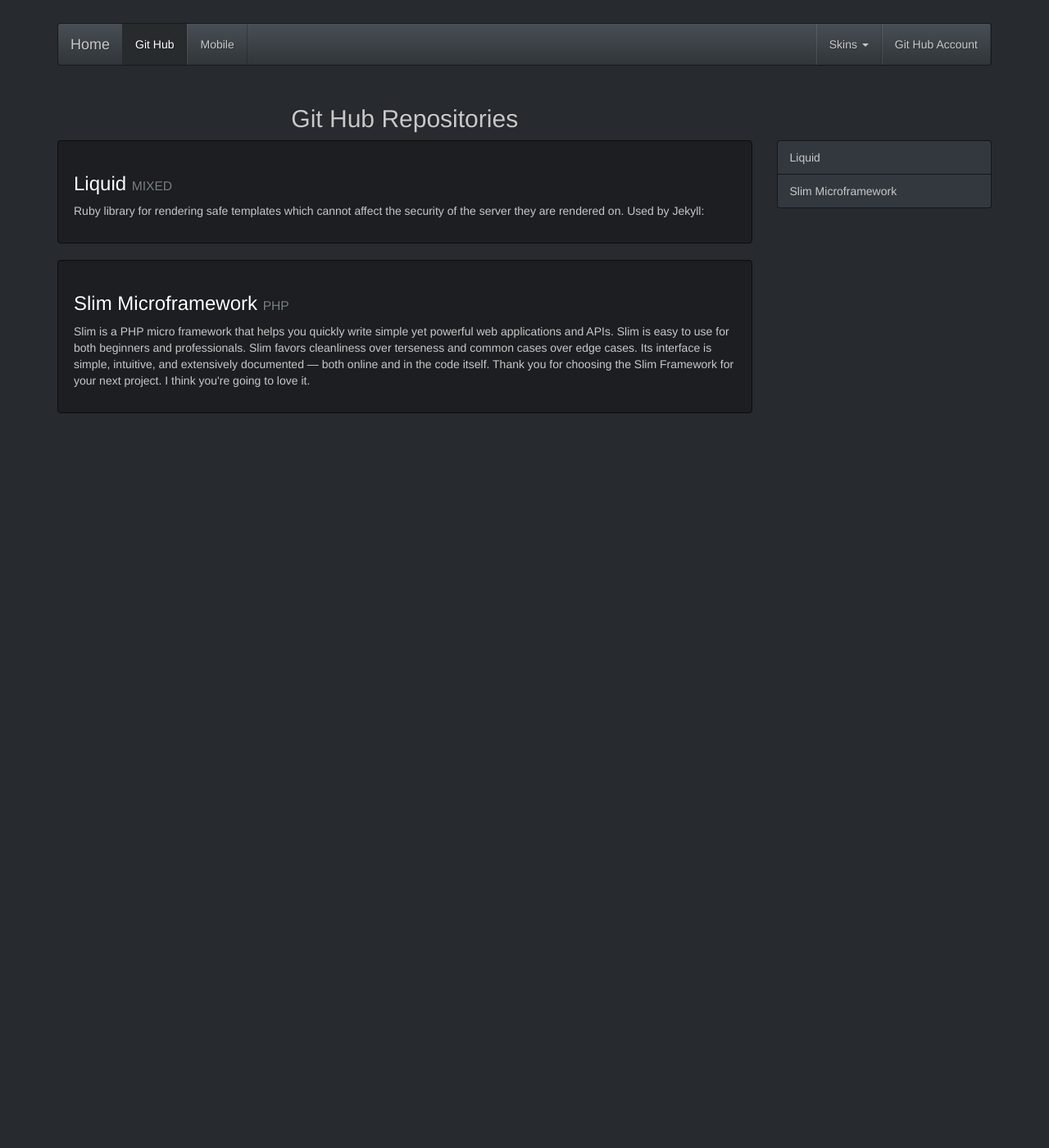
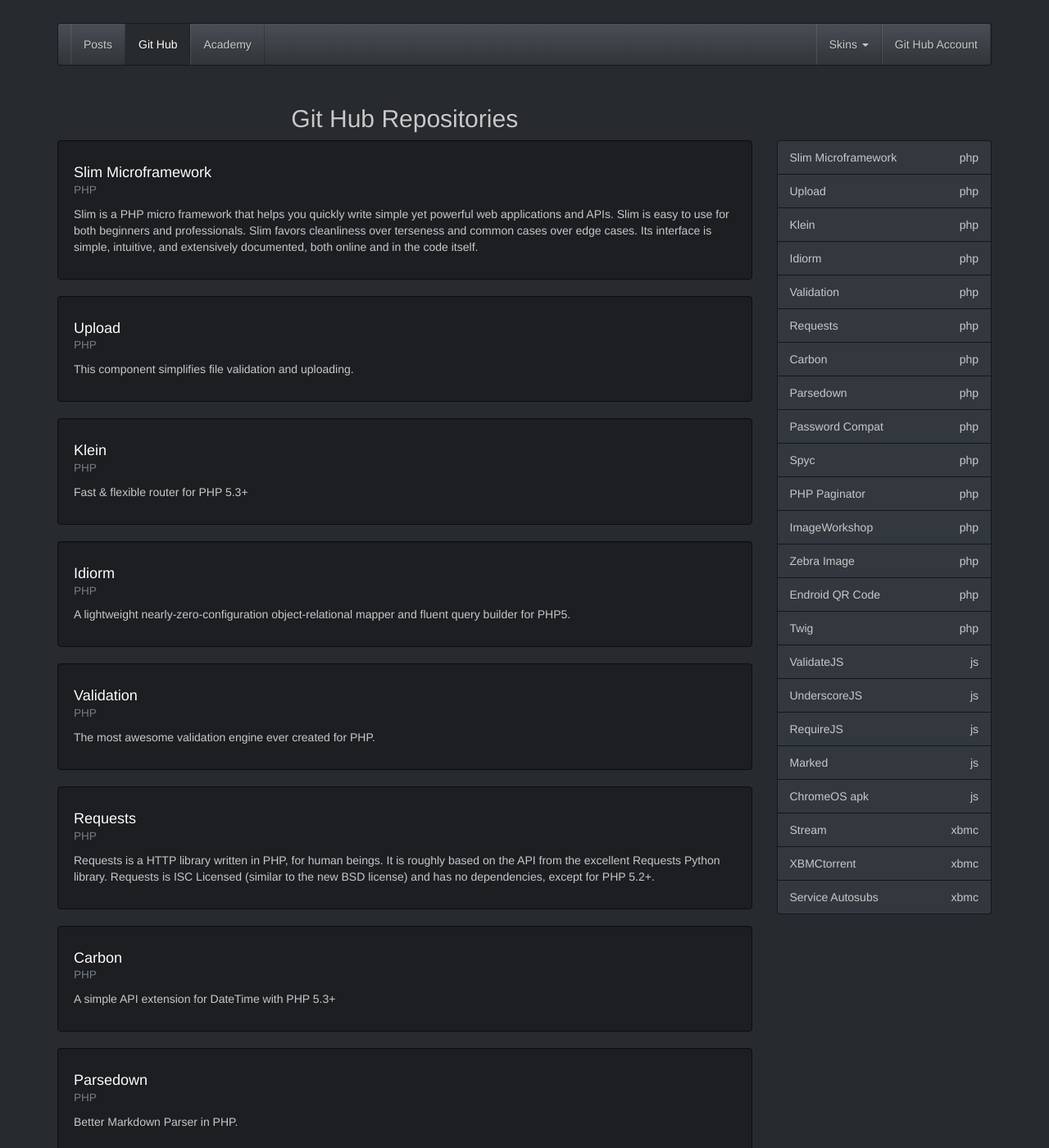
Before and after one commit to donvercety/donvercety.github.io, a Jekyll site: the page built from github.html, in a window 1280 px wide and 1400 px high. Shown: the whole window at 82% size. Built offline with Jekyll 4.4.1, drawn with Linux system fonts in a browser that asks for light colours; nearby versions of some CDN libraries; some of the changed text lies outside the part shown.

```diff
--- a/_config.yml
+++ b/_config.yml
@@ -4,7 +4,7 @@
 # permalink: /:title	- remove the date from the uri
 #
 
-title: donvercety GitHub Page
+title: GitPage
 email: office@donvercety.biz
 description: >
   Coding tutorials, scripts, libraries and how to's for all that is code
--- /dev/null
+++ b/_data/academy.yml
@@ -0,0 +1,125 @@
+- title: Apprentice
+  entries:
+
+  - name: Cordova
+    link: http://cordova.apache.org/
+    desc: "Apache Cordova is a platform for building native mobile applications using HTML, CSS and JavaScript."
+    info:
+    - name: SQLite Plugin
+      link: https://github.com/brodysoft/Cordova-SQLitePlugin
+
+  # - - - - - - - - - -
+
+  - name: Ionic
+    link: http://ionicframework.com/
+    desc: "The beautiful, open source front-end SDK for developing hybrid mobile apps with HTML5."
+    info:
+    - name: Basic Configs
+      link: http://learn.ionicframework.com/videos/windows-android/
+
+  - name: NodeJS
+    link: http://nodejs.org/
+    desc: false
+    info:
+    - name: Telerik School Academy
+      link: https://www.youtube.com/playlist?list=PLF4lVL1sPDSmiF3qBNkxOcAQOsGFMJhSd
+
+    - name: MongoDB Node.JS Driver
+      link: https://github.com/mongodb/node-mongodb-native
+
+    - name: The Node Beginner Book
+      link: http://www.nodebeginner.org/
+
+    - name: 4h Video Tutorial
+      link: https://www.youtube.com/watch?v=Lgk3gAt9tsE
+
+  # - - - - - - - - - -
+
+  - name: AngularJS
+    link: https://angularjs.org/
+    desc: false
+    info:
+    - name: Code School
+      link: http://campus.codeschool.com/courses/shaping-up-with-angular-js/
+
+    - name: Telerik School Academy
+      link: https://www.youtube.com/playlist?list=PLF4lVL1sPDSnvKV5AedV0W47R6GCSfy0Y
+
+    - name: NodeJS Server
+      link: https://www.npmjs.org/package/angularjs-server
+
+    - name: Fundamentals in 60mins
+      link: "https://www.youtube.com/watch?v=i9MHigUZKEM&list=WL&index=19"
+
+  # - - - - - - - - - -
+
+  - name: MongoDB
+    link: http://www.mongodb.org/
+    desc: false
+    info:
+    - name: Introduction Video
+      link: http://www.mongodb.com/presentations/building-web-applications-mongodb-introduction?_ga=1.13774066.494537198.1415786911
+
+    - name: MongoDB for Node.js
+      link: https://university.mongodb.com/courses/M101JS/about
+
+    - name: PHP-ODM Mongator
+      link: https://github.com/mongator/mongator
+
+    - name: PHP-ODM Mandango
+      link: http://mandango.org/
+
+  # - - - - - - - - - -
+
+  - name: Firebase
+    link: http://requirejs.org/
+    desc: false
+    info:
+    - name: 5 Minute Tutorial
+      link: "https://www.firebase.com/tutorial/#tutorial/basic/0"
+
+  # - - - - - - - - - -
+
+  - name: Bower
+    link: http://bower.io/
+    desc: >
+      Bower works by fetching and installing packages from all over, taking care of hunting, finding, downloading,
+      and saving the stuff you’re looking for. Bower is optimized for the front-end.
+    info: false
+
+# = = = = = = = = = = = = = = = = = = = = = = = = = = = = = = = = = = = = = = = = = = = = = = = = = =
+
+- title: Articles
+  entries:
+
+  - name: Tuts+
+    link: http://tutsplus.com/
+    desc: false
+    info:
+    - name: "Debugging part 1"
+      link: http://code.tutsplus.com/tutorials/modern-debugging-experience-part-1--cms-22571
+
+    - name: "Debugging part 2"
+      link: http://code.tutsplus.com/tutorials/modern-debugging-experience-part-2--cms-22584
+
+    - name: "Web App with Firebase #1"
+      link: http://code.tutsplus.com/tutorials/creating-a-web-app-from-scratch-using-angularjs-and-firebase--cms-22391
+
+    - name: Meet Underscore.js
+      link: http://code.tutsplus.com/tutorials/getting-cozy-with-underscorejs--net-24581
+
+  # - - - - - - - - - -
+
+  - name: Sitepoint
+    link: http://www.sitepoint.com/
+    info:
+    - name: Understanding RequireJS
+      link: http://www.sitepoint.com/understanding-requirejs-for-effective-javascript-module-loading/
+
+  # - - - - - - - - - -
+
+  - name: Excellent Web World
+    link: http://www.excellentwebworld.com/
+    info:
+    - name: SQLite Plugin in Cordova
+      link: http://www.excellentwebworld.com/integrate-sqlite-plugin-in-phonegap-for-android-and-ios/
--- a/_data/github.yml
+++ b/_data/github.yml
@@ -1,15 +1,4 @@
-# - - -
-
-- name: Liquid
-  link: https://github.com/Shopify/liquid
-  language: mixed
-  desc: >
-    Ruby library for rendering safe templates
-    which cannot affect the security of the
-    server they are rendered on. Used by Jekyll:
-  info: false
-
-# - - -
+# = = = = = = = = = = => PHP
 
 - name: Slim Microframework
   link: https://github.com/codeguy/Slim
@@ -21,7 +10,208 @@
     and professionals. Slim favors cleanliness over
     terseness and common cases over edge cases. Its
     interface is simple, intuitive, and extensively
-    documented — both online and in the code itself.
-    Thank you for choosing the Slim Framework for your
-    next project. I think you're going to love it.
+    documented, both online and in the code itself.
   info: false
+
+# - - - - - - - - - -
+
+- name: Upload
+  link: https://github.com/codeguy/Upload
+  language: php
+  desc: >
+    This component simplifies file validation and uploading.
+  info: false
+
+# - - - - - - - - - -
+
+- name: Klein
+  link: https://github.com/chriso/klein.php
+  language: php
+  desc: >
+    Fast & flexible router for PHP 5.3+
+  info: false
+
+# - - - - - - - - - -
+
+- name: Idiorm
+  link: https://github.com/j4mie/idiorm
+  language: php
+  desc: >
+    A lightweight nearly-zero-configuration object-relational mapper and fluent query builder for PHP5.
+  info: false
+
+# - - - - - - - - - -
+
+- name: Validation
+  link: https://github.com/j4mie/idiorm
+  language: php
+  desc: >
+    The most awesome validation engine ever created for PHP.
+  info: false
+
+# - - - - - - - - - -
+
+- name: Requests
+  link: https://github.com/Respect/Validation
+  language: php
+  desc: >
+    Requests is a HTTP library written in PHP, for human beings. It is roughly based
+    on the API from the excellent Requests Python library. Requests is ISC Licensed
+    (similar to the new BSD license) and has no dependencies, except for PHP 5.2+.
+  info: false
+
+# - - - - - - - - - -
+
+- name: Carbon
+  link: https://github.com/briannesbitt/Carbon
+  language: php
+  desc: >
+    A simple API extension for DateTime with PHP 5.3+
+  info: false
+
+# - - - - - - - - - -
+
+- name: Parsedown
+  link: https://github.com/erusev/parsedown
+  language: php
+  desc: >
+    Better Markdown Parser in PHP.
+  info: false
+
+# - - - - - - - - - -
+
+- name: Password Compat
+  link: https://github.com/ircmaxell/password_compat
+  language: php
+  desc: >
+    This library is intended to provide forward compatibility with the
+    password_* functions being worked on for PHP 5.5.
+  info: false
+
+# - - - - - - - - - -
+
+- name: Spyc
+  link: https://github.com/mustangostang/spyc/
+  language: php
+  desc: >
+    Spyc is a YAML loader/dumper written in pure PHP. Given a YAML document, Spyc will
+    return an array that you can use however you see fit. Given an array, Spyc will return
+    a string which contains a YAML document built from your data.
+  info: false
+
+# - - - - - - - - - -
+
+- name: PHP Paginator
+  link: https://github.com/jasongrimes/php-paginator
+  language: php
+  desc: >
+    A lightweight PHP paginator, for generating pagination controls in the style
+    of Stack Overflow and Flickr. The "first" and "last" page links are shown inline
+    as page numbers, and excess page numbers are replaced by ellipses.
+  info: false
+
+# - - - - - - - - - -
+
+- name: ImageWorkshop
+  link: https://github.com/Sybio/ImageWorkshop
+  language: php
+  desc: >
+    Really flexible and easy-to-use PHP class to work with images using the GD Library.
+  info: false
+
+# - - - - - - - - - -
+
+- name: Zebra Image
+  link: https://github.com/stefangabos/Zebra_Image
+  language: php
+  desc: >
+    A compact (one-file only), lightweight, image manipulation PHP library.
+  info: false
+
+# - - - - - - - - - -
+
+- name: Endroid QR Code
+  link: https://github.com/endroid/QrCode
+  language: php
+  desc: >
+    This library helps you generate images containing a QR code.
+  info: false
+
+# - - - - - - - - - -
+
+- name: Twig
+  link: https://github.com/twigphp/Twig
+  language: php
+  desc: >
+    Twig is a template language for PHP, it uses a syntax similar to the Django
+    and Jinja template languages which inspired the Twig runtime environment.
+  info: false
+
+# = = = = = = = = = = => JS
+
+- name: ValidateJS
+  link: https://github.com/rickharrison/validate.js
+  language: js
+  desc: >
+    Lightweight JavaScript form validation library inspired by CodeIgniter.
+  info: false
+
+- name: UnderscoreJS
+  link: https://github.com/jashkenas/underscore
+  language: js
+  desc: >
+    Underscore.js is a utility-belt library for JavaScript that provides support for the
+    usual functional suspects (each, map, reduce, filter...) without extending any core JavaScript objects.
+  info: false
+
+- name: RequireJS
+  link: https://github.com/jrburke/requirejs
+  language: js
+  desc: >
+    RequireJS loads plain JavaScript files as well as more defined modules. It is optimized
+    for in-browser use, including in a Web Worker, but it can be used in other JavaScript
+    environments, like Rhino and Node. It implements the Asynchronous Module API.
+  info: false
+
+- name: Marked
+  link: https://github.com/chjj/marked
+  language: js
+  desc: >
+    A full-featured markdown parser and compiler, written in JavaScript. Built for speed.
+  info: false
+
+- name: ChromeOS apk
+  link: https://github.com/vladikoff/chromeos-apk
+  language: js
+  desc: >
+    Run Android APKs in Chrome OS OR Chrome in OS X, Linux and Windows.
+  info: false
+
+# = = = = = = = = = = => XBMC
+
+- name: Stream
+  link: https://github.com/brysonreece/Stream
+  language: xbmc
+  desc: >
+    Stream allows you to stream magnet links from within XBMC,
+    without having to wait for the whole file to download.
+  info: false
+
+# - - - - - - - - - -
+
+- name: XBMCtorrent
+  link: https://github.com/steeve/xbmctorrent
+  language: xbmc
+  desc: >
+    Stream allows you to stream magnet links from within XBMC,
+    without having to wait for the whole file to download.
+  info: false
+
+# - - - - - - - - - -
+
+- name: Service Autosubs
+  link: https://github.com/amet/service.autosubs
+  language: xbmc
+  desc: >
+    Auto trigger XBMC Subtitle download if no subtitle (language) is found for a Movie/TV Show.
+  info: false
--- a/_includes/header.html
+++ b/_includes/header.html
@@ -1,18 +1,19 @@
 <header>
 
-	<div class="navbar navbar-default top-20">
+	<div class="navbar navbar-default top-20" role="navigation">
 		<div class="navbar-header">
 			<button type="button" class="navbar-toggle" data-toggle="collapse" data-target=".navbar-responsive-collapse">
 				<span class="icon-bar"></span>
 				<span class="icon-bar"></span>
 				<span class="icon-bar"></span>
 			</button>
-			<a class="navbar-brand" href="{{ site.url }}">Home</a>
+			<!-- <a class="navbar-brand" href="#">{{ site.title }}</a> -->
 		</div>
 		<div class="navbar-collapse collapse navbar-responsive-collapse">
 			<!-- left pannel -->
 			<ul class="nav navbar-nav">
-				{% for node in site.pages %}
+				{% assign site_pages = (site.pages | sort: 'tab_number') %}
+				{% for node in site_pages %}
 					{% if node.title %}
 						{% if page.url == node.url %}
 						<li class="active"><a href="{{ node.url | prepend: site.baseurl | prepend: site.url }}">{{ node.title }}</a></li>
--- a/_includes/sidebar-git.html
+++ b/_includes/sidebar-git.html
@@ -1,5 +1,7 @@
 <div class="list-group">
 	{% for git in site.data.github | sort:"name" %}
-		<a href="#{{ git.name | downcase }}" class="list-group-item">{{git.name}}</a>
+		<a href="#{{ git.name | downcase }}" class="list-group-item">
+			{{git.name}} <span class="pull-right">{{ git.language | downcase }}</span>
+		</a>
 	{% endfor %}
 </div>
--- a/github.html
+++ b/github.html
@@ -2,18 +2,19 @@
 layout: default
 title: Git Hub
 permalink: /github/
+tab_number: 2
 ---
 
 <div class="col-md-9">
 	<h2 class="text-center">Git Hub Repositories</h2>
 
-	{% for git in site.data.github | sort:"name" %}
+	{% for git in site.data.github  %}
 	<div class="well">
 
-		<h3 id="{{ git.name | downcase }}">
-			<a href="{{ git.link }}">{{ git.name }}</a>
+		<h4 id="{{ git.name | downcase }}">
+			<a href="{{ git.link }}">{{ git.name }}</a> <br />
 			<small>{{ git.language | upcase }}</small>
-		</h3>
+		</h4>
 
 		<p>{{ git.desc }}</p>
 		{% if git.info %}
```
Also changed, not shown: _data/mobile.yml (deleted, +0 -23 lines), academy.html (added, +37 -0 lines), index.html (+5 -2 lines), mobile.html (deleted, +0 -35 lines).
